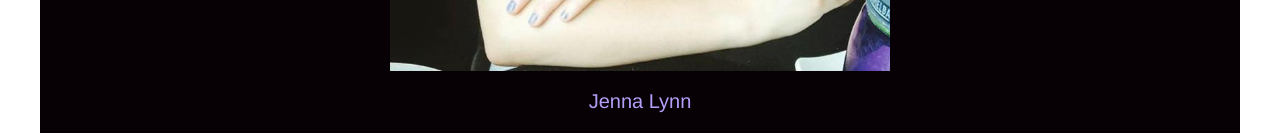
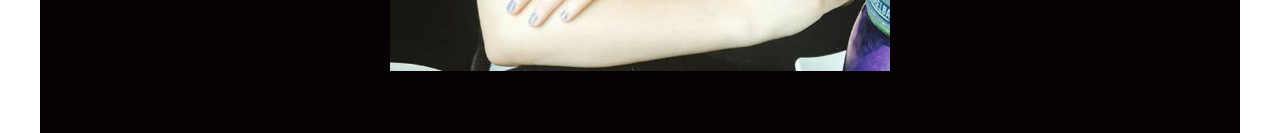
Before and after one commit to Adrenalynn29/JennaLynnProfile, a plain HTML site: page index.html in a window 1280 px wide. Shown: the part 667-800 px from the top of the page. Drawn offline with Linux system fonts and the light colour scheme.

Commit message:
Add files via upload

```diff
--- a/index.html
+++ b/index.html
@@ -58,9 +58,10 @@
 
   <hr>
 
-   <footer class="center-text">
+  <!--
+    <footer class="center-text">
      <p > Jenna Lynn </p>
-   </footer>
+   </footer> -->
   </body>
 
   </html>
```
